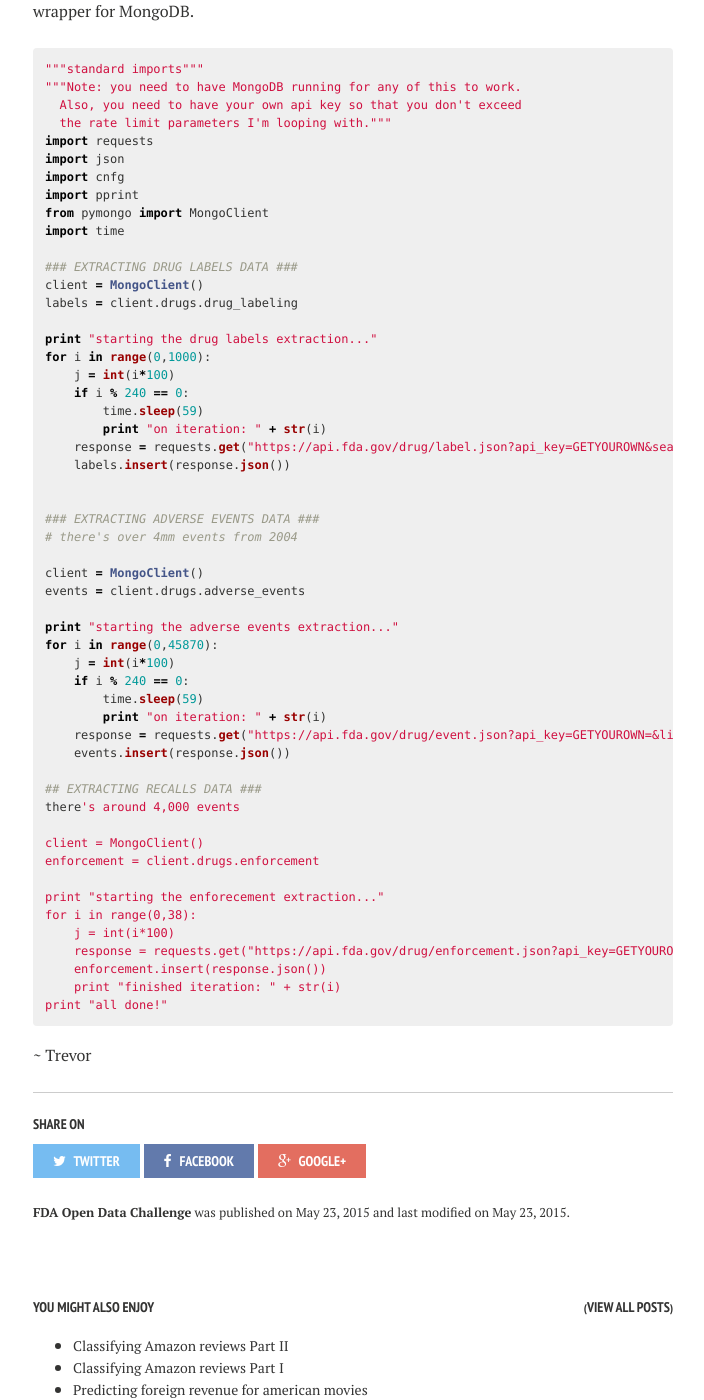
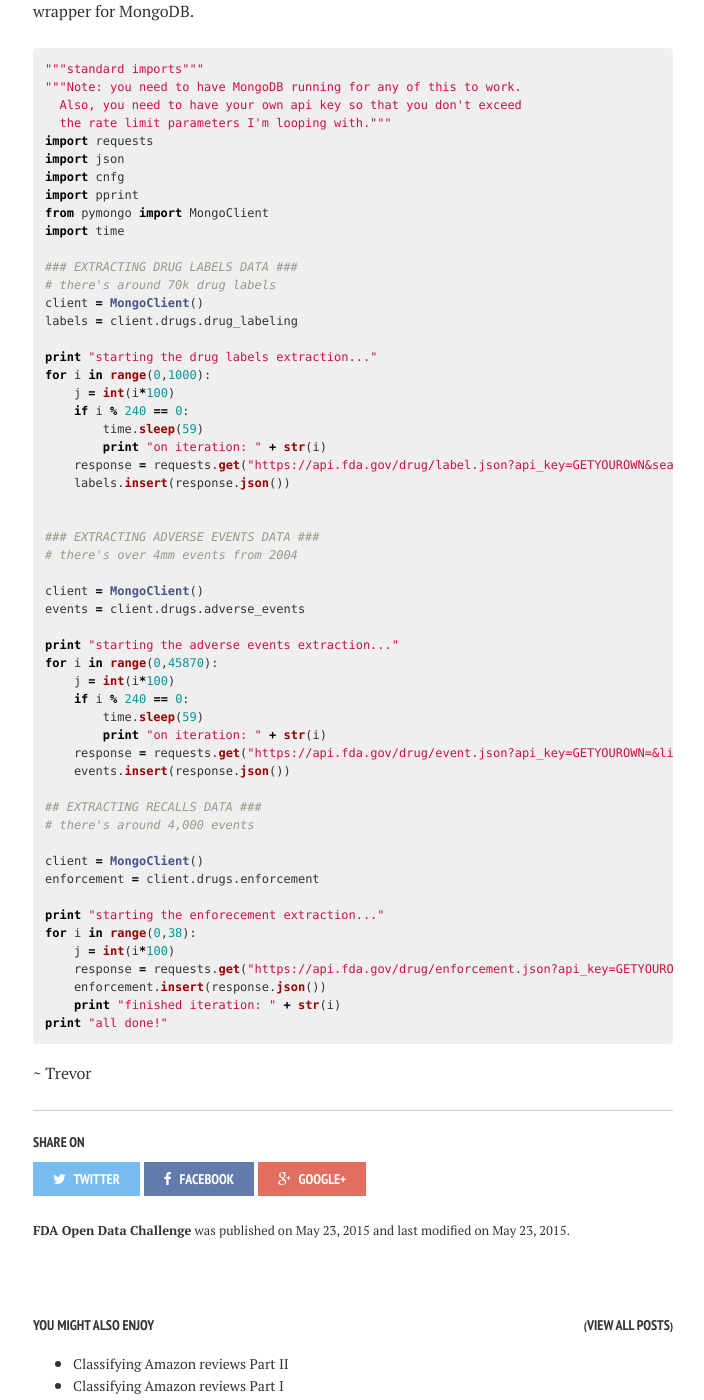
Before and after one commit to trevor-smith/trevor-smith.github.io, a Jekyll site: the page built from _posts/2015-05-23-fda_api.md, in a window 1280 px wide and 1400 px high, scrolled down 2144 px. Shown: the whole window, without its empty margins (287-991 px from the left). Built offline with Jekyll 4.4.1, drawn with Linux system fonts in a browser that asks for light colours; nearby versions of some CDN libraries.

Commit message:
fixed comments

```diff
--- a/_posts/2015-05-23-fda_api.md
+++ b/_posts/2015-05-23-fda_api.md
@@ -51,6 +51,7 @@ from pymongo import MongoClient
 import time
 
 ### EXTRACTING DRUG LABELS DATA ###
+# there's around 70k drug labels
 client = MongoClient()
 labels = client.drugs.drug_labeling
 
@@ -80,7 +81,7 @@ for i in range(0,45870):
     events.insert(response.json())
 
 ## EXTRACTING RECALLS DATA ###
-there's around 4,000 events
+# there's around 4,000 events
 
 client = MongoClient()
 enforcement = client.drugs.enforcement
```
